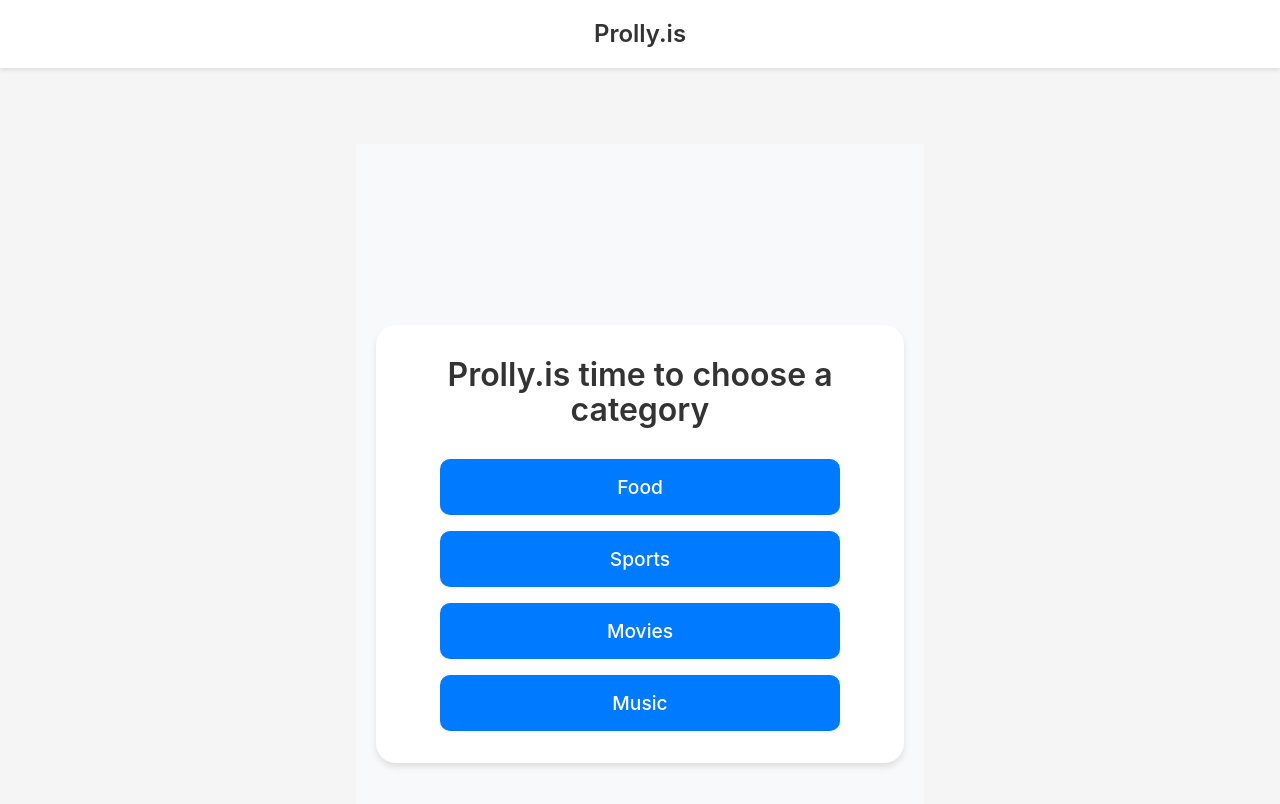
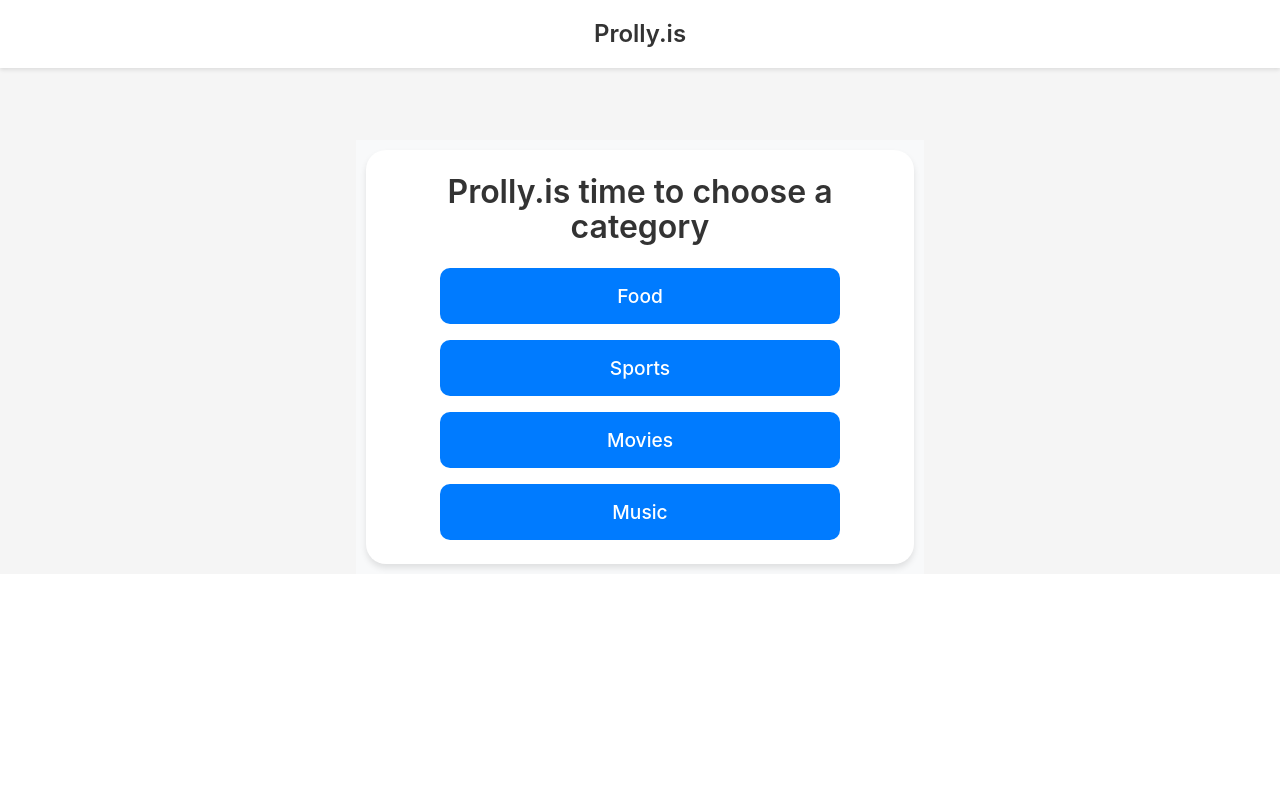
Before and after one commit to adamd/prolly.is, a React (Vite) app: page / in a window 1280 px wide. Shown: the top 804 px of the page. Built offline with nearby package versions, Linux system fonts and the light colour scheme.

Commit message:
Fix: Improve layout to keep navigation and messages visible during gameplay

```diff
--- a/src/App.tsx
+++ b/src/App.tsx
@@ -33,7 +33,7 @@
   max-width: 600px;
   margin: 0 auto;
   padding: 0 1rem;
-  margin-top: 0.25rem;
+  margin-top: 0;
 `
 
 const AchievementsContainer = styled.div`
--- a/src/styles/components.ts
+++ b/src/styles/components.ts
@@ -4,15 +4,15 @@
   display: flex;
   justify-content: center;
   align-items: center;
-  min-height: 100vh;
   background-color: #f8f9fa;
-  padding: 20px;
+  padding: 10px;
+  margin-bottom: 20px;
 `
 
 export const QuestionCard = styled.div`
   background: white;
   border-radius: 20px;
-  padding: 2rem;
+  padding: 1.5rem;
   box-shadow: 0 4px 6px rgba(0, 0, 0, 0.1);
   max-width: 600px;
   width: 100%;
@@ -22,7 +22,7 @@
 export const Question = styled.h1`
   font-size: 2rem;
   color: #333;
-  margin-bottom: 2rem;
+  margin-bottom: 1.5rem;
   font-weight: 600;
 `
 
```
